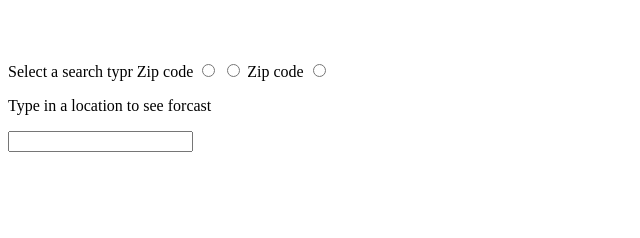
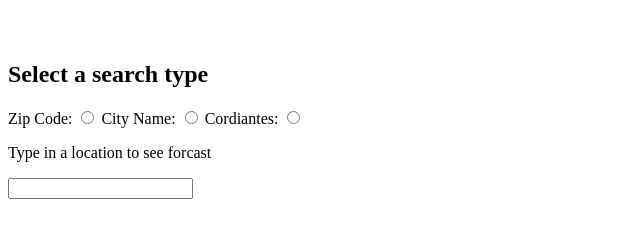
Before and after one commit to Oriyn/weather-app, a plain HTML site: page src/index.html in a window 1280 px wide. Shown: the part 88-326 px from the top of the page, without its empty margins (0-640 px from the left). Drawn offline with nearby package versions, Linux system fonts and the light colour scheme.

Commit message:
Radio button setup with vue model

```diff
--- a/src/index.html
+++ b/src/index.html
@@ -5,13 +5,14 @@
     <div class="main" id="app">
         <h1>Check the weather!</h1>
 
-        <div>Select a search typr
-            <label for="zipCode">Zip code</label>
-            <input type="radio" id="zipCode" name="searchType">
-            <label for="zipCode"></label>
-            <input type="radio" id="zipCode" name="searchType">
-            <label for="zipCode">Zip code</label>
-            <input type="radio" id="zipCode" name="searchType">
+        <div>
+          <h2>Select a search type</h2>
+            <label for="zipCode">Zip Code:</label>
+            <input v-model="searchType" type="radio" value="zipCode" id="zipCode" name="searchType">
+            <label for="cityName">City Name:</label>
+            <input v-model="searchType" type="radio" value="cityName" id="cityName" name="searchType">
+            <label for="cordinates">Cordiantes:</label>
+            <input v-model="searchType" type="radio" value="cordinates" id="cordinates" name="searchType">
         </div>
         <p>Type in a location to see forcast</p>
         <input type="text" v-model="location" id="locationInput">
@@ -24,7 +25,7 @@
      el: '#app',
      data: {
        location: '',
-       type: ''
+       searchType: []
      },
      methods: {
        getWeatherInfo: (location) => {
```
Also changed, not shown: 1 other file.
